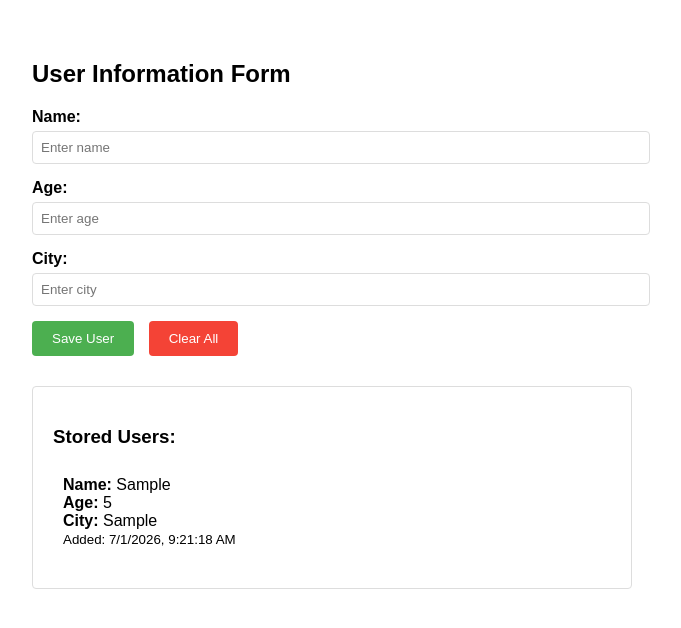
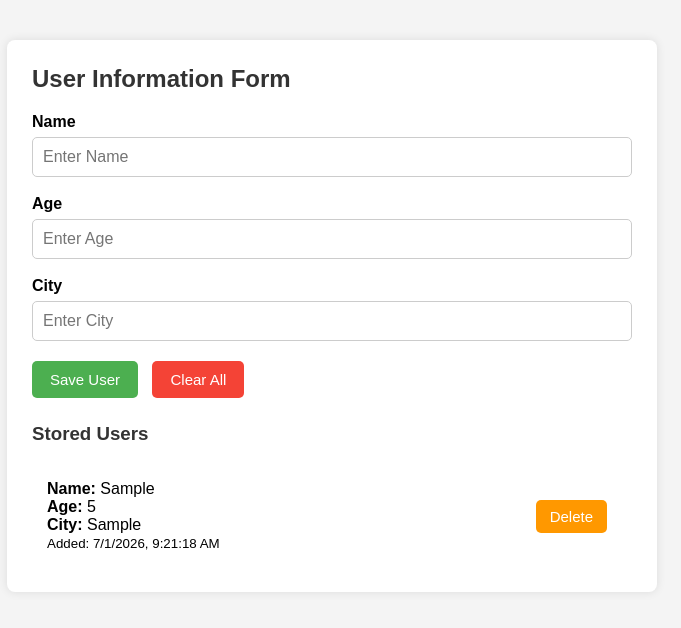
Before and after one commit to syedtanweershahzad-dotcom/User-Data-Storage, a plain HTML site: page index.html in a window 1280 px wide. Both pictures are taken after typing "Sample", "5", "Sample" into the empty fields and a click on the button "Save User". Shown: the whole page, without its empty margins (308-989 px from the left). Drawn offline with Linux system fonts and the light colour scheme.

Commit message:
Updated project

```diff
--- a/index.html
+++ b/index.html
@@ -4,173 +4,39 @@
     <meta charset="UTF-8">
     <meta name="viewport" content="width=device-width, initial-scale=1.0">
     <title>User Data Storage</title>
-    <style>
-        body {
-            font-family: Arial, sans-serif;
-            max-width: 600px;
-            margin: 20px auto;
-            padding: 20px;
-        }
-        .form-group {
-            margin-bottom: 15px;
-        }
-        label {
-            display: block;
-            margin-bottom: 5px;
-            font-weight: bold;
-        }
-        input {
-            width: 100%;
-            padding: 8px;
-            border: 1px solid #ddd;
-            border-radius: 4px;
-        }
-        button {
-            background-color: #4CAF50;
-            color: white;
-            padding: 10px 20px;
-            border: none;
-            border-radius: 4px;
-            cursor: pointer;
-            margin-right: 10px;
-        }
-        button:hover {
-            background-color: #45a049;
-        }
-        .data-container {
-            margin-top: 30px;
-            border: 1px solid #ddd;
-            padding: 20px;
-            border-radius: 4px;
-        }
-        .user-card {
-            border-bottom: 1px solid #eee;
-            padding: 10px;
-            margin-bottom: 10px;
-        }
-        .user-card:last-child {
-            border-bottom: none;
-        }
-        .clear-btn {
-            background-color: #f44336;
-        }
-        .clear-btn:hover {
-            background-color: #da190b;
-        }
-    </style>
+    <link rel="stylesheet" href="style.css">
 </head>
 <body>
+
+<div class="container">
     <h2>User Information Form</h2>
 
     <div class="form-group">
-        <label for="name">Name:</label>
-        <input type="text" id="name" placeholder="Enter name">
+        <label for="name">Name</label>
+        <input type="text" id="name" placeholder="Enter Name">
     </div>
 
     <div class="form-group">
-        <label for="age">Age:</label>
-        <input type="number" id="age" placeholder="Enter age">
+        <label for="age">Age</label>
+        <input type="number" id="age" placeholder="Enter Age">
     </div>
 
     <div class="form-group">
-        <label for="city">City:</label>
-        <input type="text" id="city" placeholder="Enter city">
+        <label for="city">City</label>
+        <input type="text" id="city" placeholder="Enter City">
     </div>
 
-    <button onclick="saveUser()">Save User</button>
-    <button onclick="clearAll()" class="clear-btn">Clear All</button>
+    <div class="buttons">
+        <button id="saveBtn">Save User</button>
+        <button id="clearBtn">Clear All</button>
+    </div>
 
     <div class="data-container">
-        <h3>Stored Users:</h3>
+        <h3>Stored Users</h3>
         <div id="userList"></div>
     </div>
+</div>
 
-    <script>
-        // Function to save user data
-        function saveUser() {
-            // Get input values
-            const name = document.getElementById('name').value;
-            const age = document.getElementById('age').value;
-            const city = document.getElementById('city').value;
-
-            // Validate inputs
-            if (!name || !age || !city) {
-                alert('Please fill in all fields');
-                return;
-            }
-
-            // Create user object
-            const user = {
-                name: name,
-                age: age,
-                city: city,
-                timestamp: new Date().toLocaleString()
-            };
-
-            // Get existing users from localStorage
-            let users = JSON.parse(localStorage.getItem('users')) || [];
-
-            // Add new user
-            users.push(user);
-
-            // Save back to localStorage
-            localStorage.setItem('users', JSON.stringify(users));
-
-            // Clear input fields
-            document.getElementById('name').value = '';
-            document.getElementById('age').value = '';
-            document.getElementById('city').value = '';
-
-            // Display all users
-            displayUsers();
-        }
-
-        // Function to display users using for loop
-        function displayUsers() {
-            // Get users from localStorage
-            const users = JSON.parse(localStorage.getItem('users')) || [];
-
-            // Get the container element
-            const userList = document.getElementById('userList');
-
-            // Clear current display
-            userList.innerHTML = '';
-
-            // Use for loop to iterate through users (as specified)
-            for (let i = 0; i < users.length; i++) {
-                const user = users[i];
-
-                // Create user card element
-                const userCard = document.createElement('div');
-                userCard.className = 'user-card';
-
-                // Add user data to card
-                userCard.innerHTML = `
-                    <strong>Name:</strong> ${user.name}<br>
-                    <strong>Age:</strong> ${user.age}<br>
-                    <strong>City:</strong> ${user.city}<br>
-                    <small>Added: ${user.timestamp}</small>
-                `;
-
-                // Append to container
-                userList.appendChild(userCard);
-            }
-
-            // Show message if no users
-            if (users.length === 0) {
-                userList.innerHTML = '<p>No users stored yet.</p>';
-            }
-        }
-
-        // Function to clear all data
-        function clearAll() {
-            if (confirm('Are you sure you want to clear all data?')) {
-                localStorage.removeItem('users');
-                displayUsers();
-            }
-        }
-
-        // Display users when page loads
-        displayUsers();
-    </script>
+<script src="script.js"></script>
 </body>
+</html>
--- /dev/null
+++ b/script.js
@@ -0,0 +1,95 @@
+let users = JSON.parse(localStorage.getItem("users")) || [];
+
+const nameInput = document.getElementById("name");
+const ageInput = document.getElementById("age");
+const cityInput = document.getElementById("city");
+const userList = document.getElementById("userList");
+
+document.getElementById("saveBtn").addEventListener("click", saveUser);
+document.getElementById("clearBtn").addEventListener("click", clearAll);
+
+function saveUser() {
+
+    const name = nameInput.value.trim();
+    const age = Number(ageInput.value);
+    const city = cityInput.value.trim();
+
+    if (!name || !city || age <= 0) {
+        alert("Please enter valid information.");
+        return;
+    }
+
+    const user = {
+        name,
+        age,
+        city,
+        timestamp: new Date().toLocaleString()
+    };
+
+    users.push(user);
+
+    localStorage.setItem("users", JSON.stringify(users));
+
+    nameInput.value = "";
+    ageInput.value = "";
+    cityInput.value = "";
+
+    displayUsers();
+}
+
+function displayUsers() {
+
+    userList.innerHTML = "";
+
+    if (users.length === 0) {
+        userList.innerHTML =
+            '<p class="empty">No users stored yet.</p>';
+        return;
+    }
+
+    for (let i = 0; i < users.length; i++) {
+
+        const user = users[i];
+
+        const card = document.createElement("div");
+        card.className = "user-card";
+
+        card.innerHTML = `
+            <div>
+                <strong>Name:</strong> ${user.name}<br>
+                <strong>Age:</strong> ${user.age}<br>
+                <strong>City:</strong> ${user.city}<br>
+                <small>Added: ${user.timestamp}</small>
+            </div>
+
+            <button class="delete-btn" onclick="deleteUser(${i})">
+                Delete
+            </button>
+        `;
+
+        userList.appendChild(card);
+    }
+}
+
+function deleteUser(index) {
+
+    users.splice(index, 1);
+
+    localStorage.setItem("users", JSON.stringify(users));
+
+    displayUsers();
+}
+
+function clearAll() {
+
+    if (confirm("Are you sure you want to clear all users?")) {
+
+        users = [];
+
+        localStorage.removeItem("users");
+
+        displayUsers();
+    }
+}
+
+displayUsers();
--- /dev/null
+++ b/style.css
@@ -0,0 +1,112 @@
+* {
+    margin: 0;
+    padding: 0;
+    box-sizing: border-box;
+}
+
+body {
+    font-family: Arial, Helvetica, sans-serif;
+    background: #f4f4f4;
+    display: flex;
+    justify-content: center;
+    padding: 40px;
+}
+
+.container {
+    width: 100%;
+    max-width: 650px;
+    background: #fff;
+    padding: 25px;
+    border-radius: 8px;
+    box-shadow: 0 0 10px rgba(0,0,0,.1);
+}
+
+h2,
+h3 {
+    margin-bottom: 20px;
+    color: #333;
+}
+
+.form-group {
+    margin-bottom: 18px;
+}
+
+label {
+    display: block;
+    margin-bottom: 6px;
+    font-weight: bold;
+}
+
+input {
+    width: 100%;
+    padding: 10px;
+    border: 1px solid #ccc;
+    border-radius: 5px;
+    font-size: 16px;
+}
+
+input:focus {
+    outline: none;
+    border-color: #4CAF50;
+}
+
+.buttons {
+    margin: 20px 0;
+}
+
+button {
+    border: none;
+    padding: 10px 18px;
+    color: white;
+    border-radius: 5px;
+    cursor: pointer;
+    font-size: 15px;
+    margin-right: 10px;
+}
+
+#saveBtn {
+    background: #4CAF50;
+}
+
+#saveBtn:hover {
+    background: #388E3C;
+}
+
+#clearBtn {
+    background: #f44336;
+}
+
+#clearBtn:hover {
+    background: #d32f2f;
+}
+
+.data-container {
+    margin-top: 25px;
+}
+
+.user-card {
+    display: flex;
+    justify-content: space-between;
+    align-items: center;
+    padding: 15px;
+    border-bottom: 1px solid #ddd;
+}
+
+.user-card:last-child {
+    border-bottom: none;
+}
+
+.delete-btn {
+    background: #ff9800;
+    padding: 8px 14px;
+}
+
+.delete-btn:hover {
+    background: #f57c00;
+}
+
+.empty {
+    text-align: center;
+    color: #666;
+    padding: 20px;
+}
```
